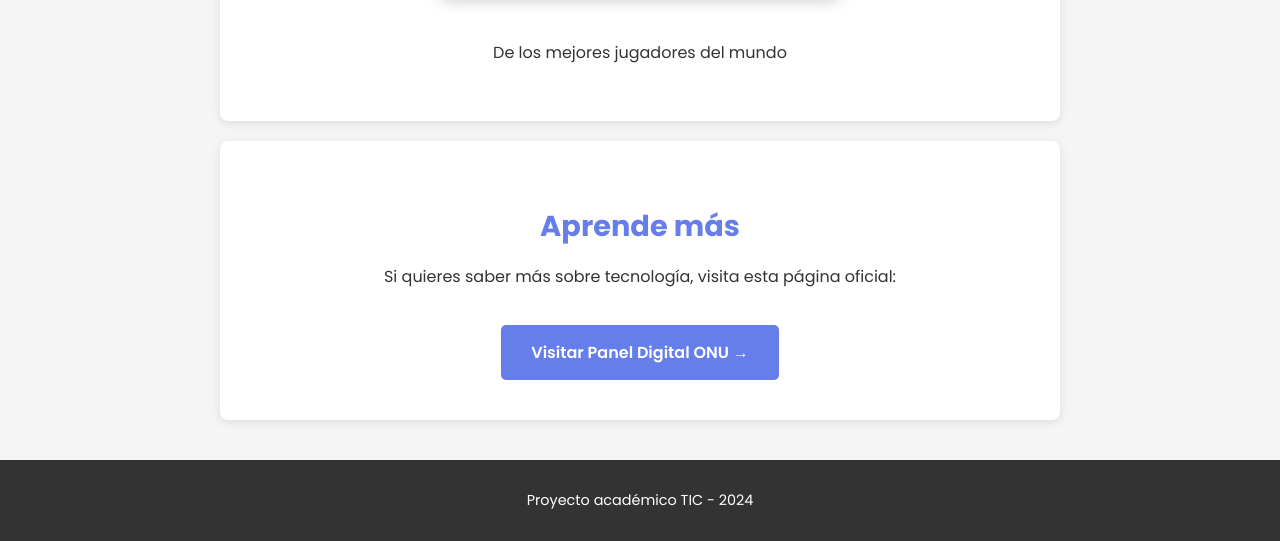
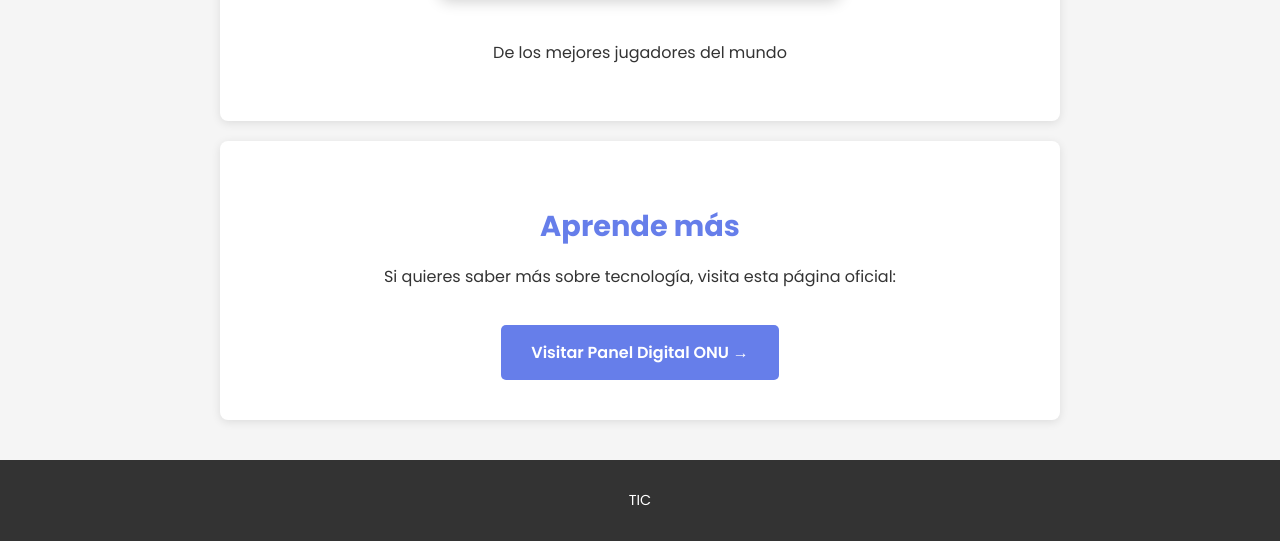
Before and after one commit to hugodv2026-cloud/pagina-web-tic, a plain HTML site: page index.html in a window 1280 px wide. Shown: the part 1307-1848 px from the top of the page. Drawn offline with Linux system fonts and the light colour scheme.

Commit message:
Update index.html

```diff
--- a/index.html
+++ b/index.html
@@ -60,7 +60,7 @@
 
 
   <footer class="footer">
-    <p>Proyecto académico TIC - 2024</p>
+    <p> TIC </p>
   </footer>
 
   <script src="scripts/script.js"></script>
```
